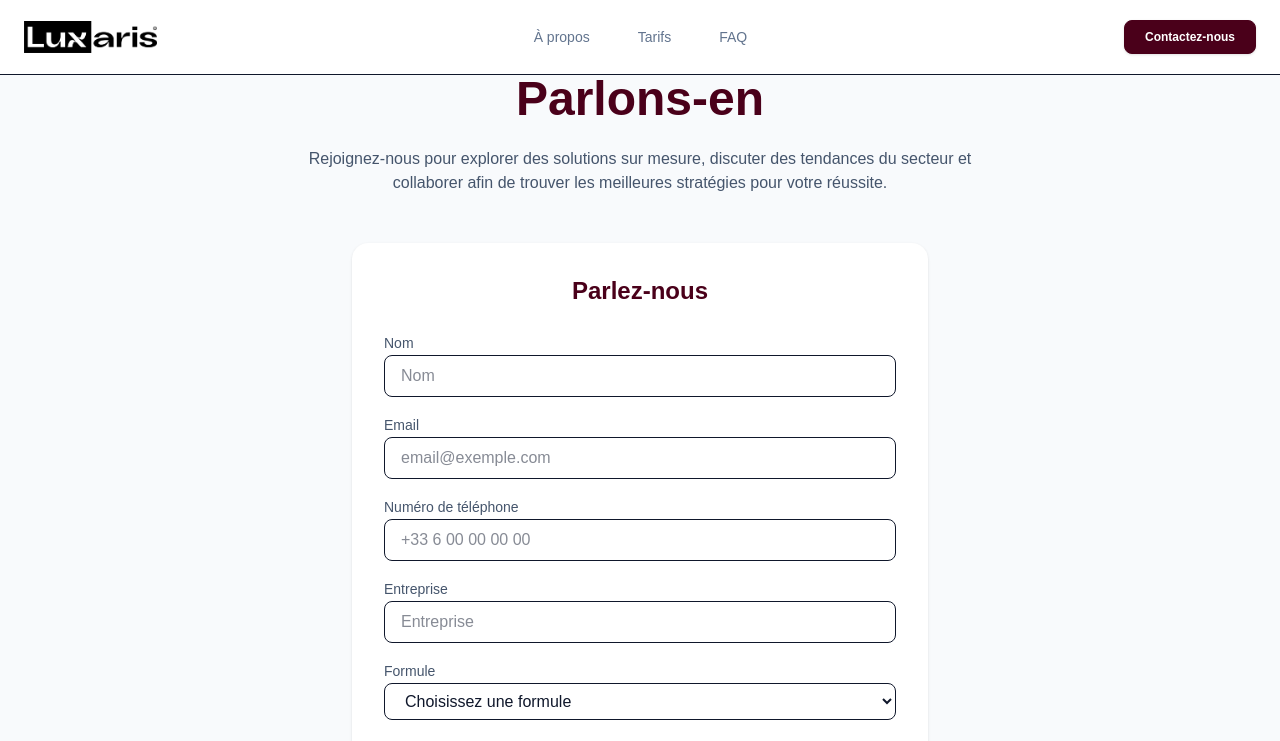
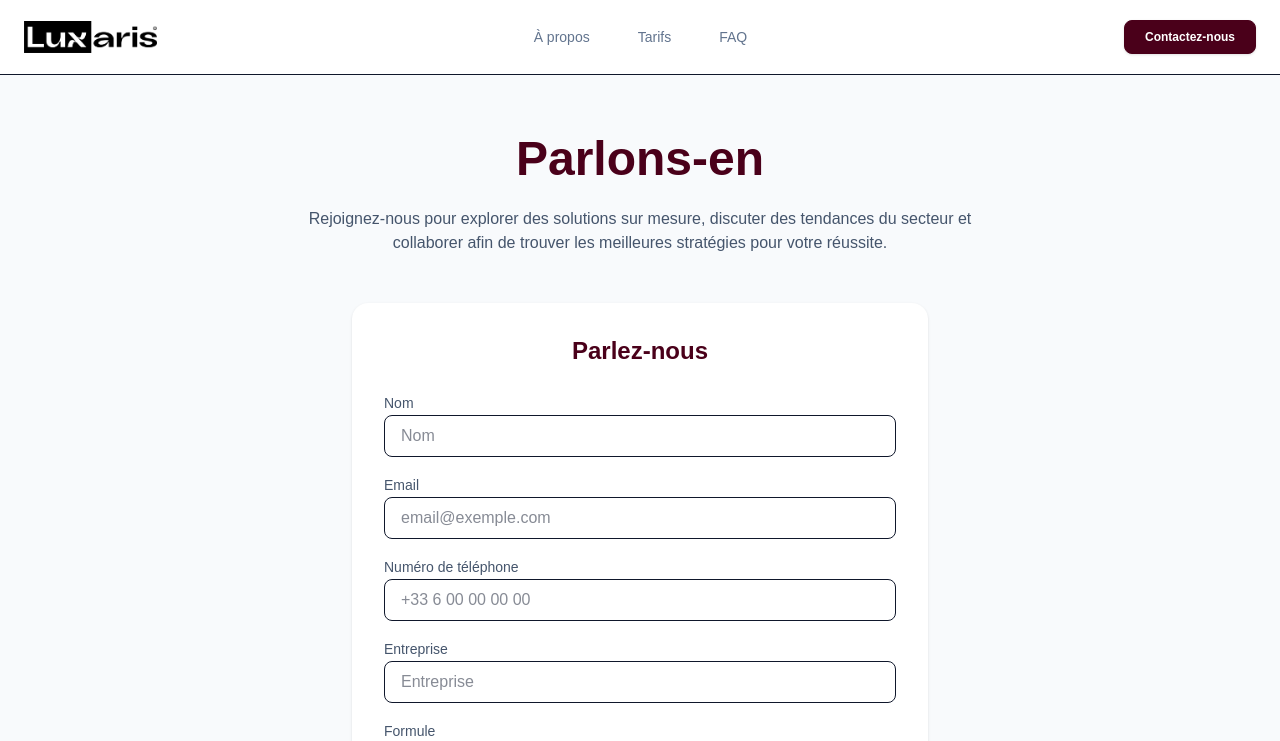
Before and after one commit to StephenMicosa/Luxaris, a React (Vite) app: page /contact in a window 1280 px wide. Shown: the top 741 px of the page. Built offline with nearby package versions, Linux system fonts and the light colour scheme.

Commit message:
Add vertical padding to Contact section
Increase vertical spacing in the Contact page by adding `py-15` to the section's className. This adjusts top/bottom padding while keeping existing layout, background, and scrollRef behavior.

```diff
--- a/src/pages/Contact.jsx
+++ b/src/pages/Contact.jsx
@@ -30,7 +30,7 @@ export default function Contact() {
   return (
     <main className="bg-white text-slate-900">
       <style>{contactStyles}</style>
-      <section className="min-h-[70vh] flex flex-col items-center justify-center px-4 text-center bg-slate-50 animate-scroll" ref={scrollRef}>
+      <section className="min-h-[70vh] flex flex-col items-center justify-center py-15 px-4 text-center bg-slate-50 animate-scroll" ref={scrollRef}>
         <h1 className="text-4xl md:text-5xl font-bold text-[#4A001A] mb-6 contact-text">
           Parlons-en
         </h1>
```
